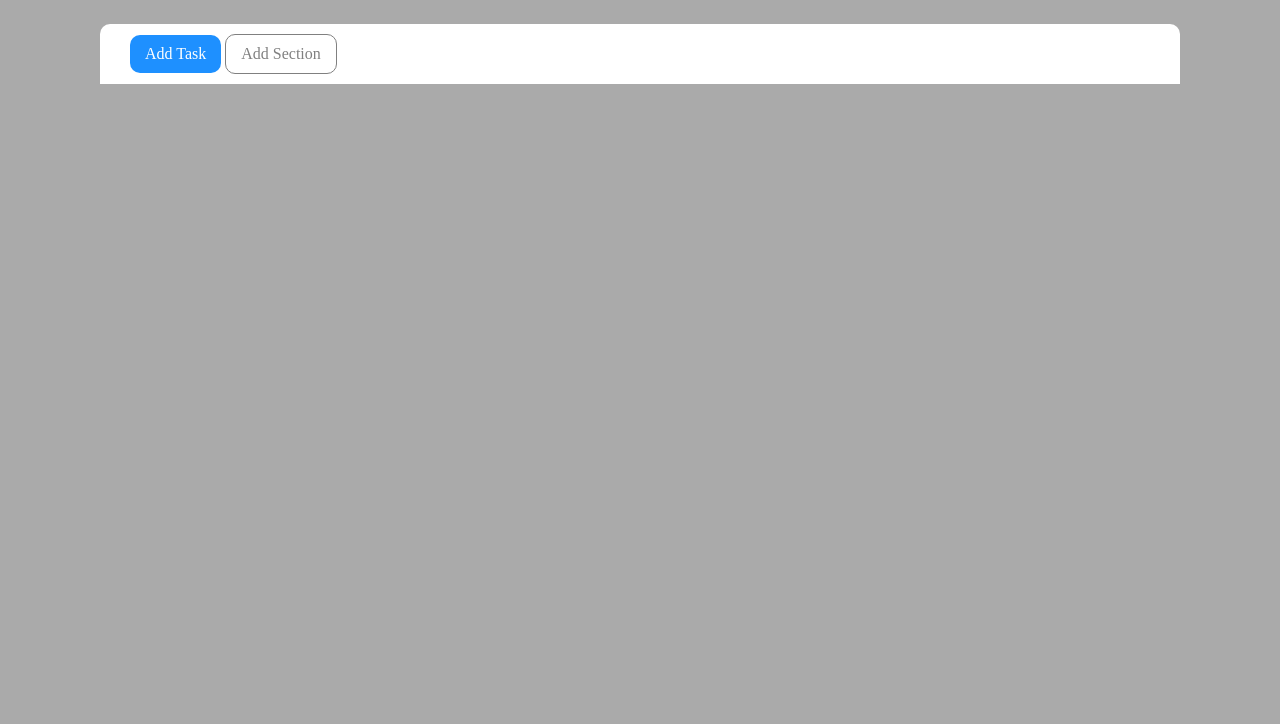
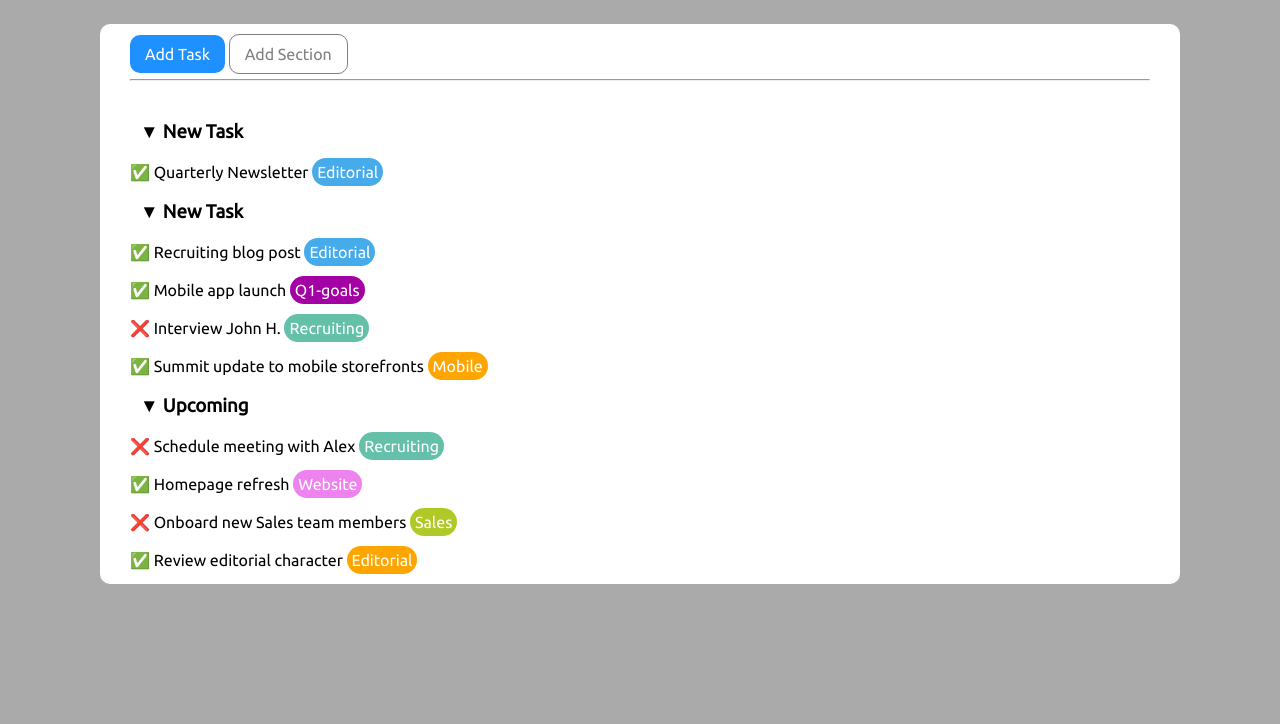
Before and after one commit to AngeloLista/html-css-toboolist, a plain HTML site: page index.html in a window 1280 px wide. Shown: the part 76-800 px from the top of the page. Drawn offline with Linux system fonts and the light colour scheme.

Commit message:
add main

```diff
--- a/css/style.css
+++ b/css/style.css
@@ -1,6 +1,7 @@
 * {
     margin: 0;
     box-sizing: border-box;
+    font-family: 'Ubuntu', sans-serif;
 }
 
 
@@ -9,15 +10,20 @@ body {
 }
 
 /* Utilities */
-.container {
+.main_container {
     background-color: white;
     margin: 30px auto;
     width: 1080px;
     padding: 5px 30px;
-    border-top-left-radius: 10px;
-    border-top-right-radius: 10px;
+    border-radius: 10px;
 }
 
+.container {
+    padding: 15px;
+    margin: auto;
+    width: 95%;
+}
+/* Commandbar Buttons */
 .a_blue {
     margin: 5px 0;
     display: inline-block;
@@ -36,6 +42,64 @@ body {
     border-radius: 10px;
     border: 1px solid gray;
 }
+
+/* Task Labels */
+
+.a_lightblue {
+    margin: 5px 0;
+    display: inline-block;
+    padding: 5px 5px;
+    text-decoration: none;
+    background-color: #45abea;
+    border-radius: 15px;
+}
+
+.a_violet {
+    margin: 5px 0;
+    display: inline-block;
+    padding: 5px 5px;
+    text-decoration: none;
+    background-color: violet;
+    border-radius: 15px;
+}
+
+.a_orange {
+    margin: 5px 0;
+    display: inline-block;
+    padding: 5px 5px;
+    text-decoration: none;
+    background-color: orange;
+    border-radius: 15px;
+}
+
+
+.a_green {
+    margin: 5px 0;
+    display: inline-block;
+    padding: 5px 5px;
+    text-decoration: none;
+    background-color: #64c0a9;
+    border-radius: 15px;
+}
+
+.a_lightgreen {
+    margin: 5px 0;
+    display: inline-block;
+    padding: 5px 5px;
+    text-decoration: none;
+    background-color: #b0c926;
+    border-radius: 15px;
+}
+
+.a_purple {
+    margin: 5px 0;
+    display: inline-block;
+    padding: 5px 5px;
+    text-decoration: none;
+    background-color: rgb(163, 1, 163);
+    border-radius: 15px;
+}
+
 
 .white_text {
     color: white;
@@ -68,4 +132,18 @@ body {
 
 #command_bar {
     background-color: white;
+    padding: 30px;
 }
+
+hr {
+    margin: 0;
+    color: gray;
+}
+
+.task {
+    padding: 10px;
+}
+
+#task_list {
+    padding: 19px;
+}
--- a/index.html
+++ b/index.html
@@ -8,6 +8,10 @@
     <meta name="description" content="A simple to-do list tool">
     <link rel="icon" href="img/logo.png">
     <link rel="stylesheet" href="css/style.css">
+    <link rel="preconnect" href="https://fonts.googleapis.com">
+    <link rel="preconnect" href="https://fonts.gstatic.com" crossorigin>
+    <link href="https://fonts.googleapis.com/css2?family=Ubuntu&display=swap" rel="stylesheet">
+
     <title>Toboolist</title>
 </head>
 
@@ -21,13 +25,51 @@
 
     <!-- Corpo Principale -->
     <main>
-        <div class="container">
-            <div class="command_bar">
-                <a class="a_blue white_text" href="#">Add Task</a>
-                <a class="a_white gray_text" href="#">Add Section</a>
+
+        <div class="main_container">
+
+
+                <!-- Command Bar -->
+                <div class="command_bar">
+                    <a class="a_blue white_text" href="#">Add Task</a>
+                    <a class="a_white gray_text" href="#">Add Section</a>
+                </div>
+
+                <hr>
+            <div class="container"></div>
+                <!-- Tasks List -->
+                <section id="new_task">
+                    <h3 class="task">&#9660; New Task </h3>
+                    <p>&#9989; Quarterly Newsletter <a class="a_lightblue white_text" href="#">Editorial</a></p>
+                </section>
+
+                <!-- Tasks List -->
+                <section id="today">
+                    <h3 class="task">&#9660; New Task</h3>
+                    <p>&#9989; Recruiting blog post <a class="a_lightblue white_text" href="#">Editorial</a></p>
+                    <p>&#9989; Mobile app launch <a class="a_purple white_text" href="#">Q1-goals</a></p>
+                    <p>&#10060; Interview John H. <a class="a_green white_text" href="#">Recruiting</a></p>
+                    <p>&#9989; Summit update to mobile storefronts <a class="a_orange white_text" href="#">Mobile</a></p>
+
+                </section>
+
+                <!-- Tasks List -->
+                <section id="upcoming">
+                    <h3 class="task">&#9660; Upcoming</h3>
+                    <p>&#10060; Schedule meeting with Alex <a class="a_green white_text" href="#">Recruiting</a></p>
+                    <p>&#9989; Homepage refresh <a class="a_violet white_text" href="#">Website</a></p>
+                    <p>&#10060; Onboard new Sales team members <a class="a_lightgreen white_text" href="#">Sales</a></p>
+                    <p>&#9989; Review editorial character <a class="a_orange white_text" href="#">Editorial</a></p>
+
+                </section>
             </div>
 
+
+
+
         </div>
+
+
 
 
     </main>
```
